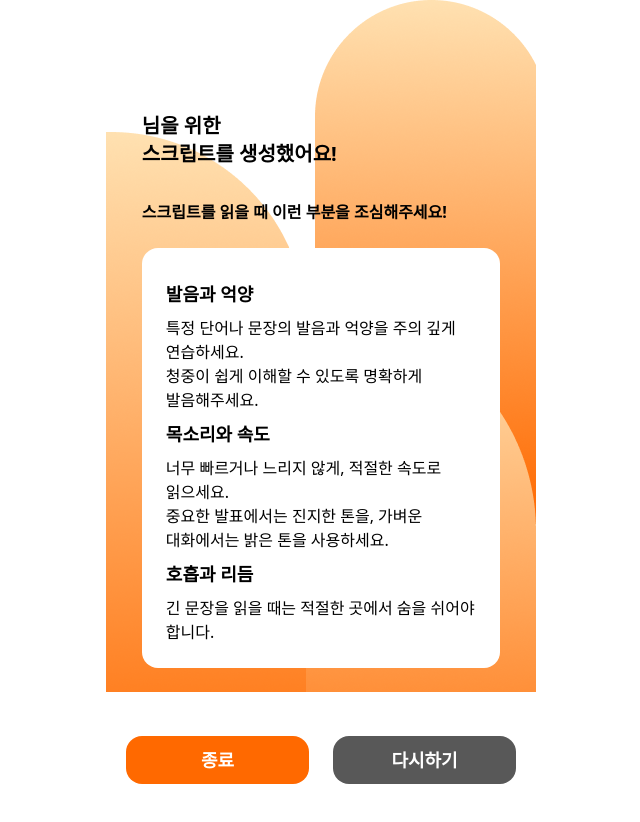
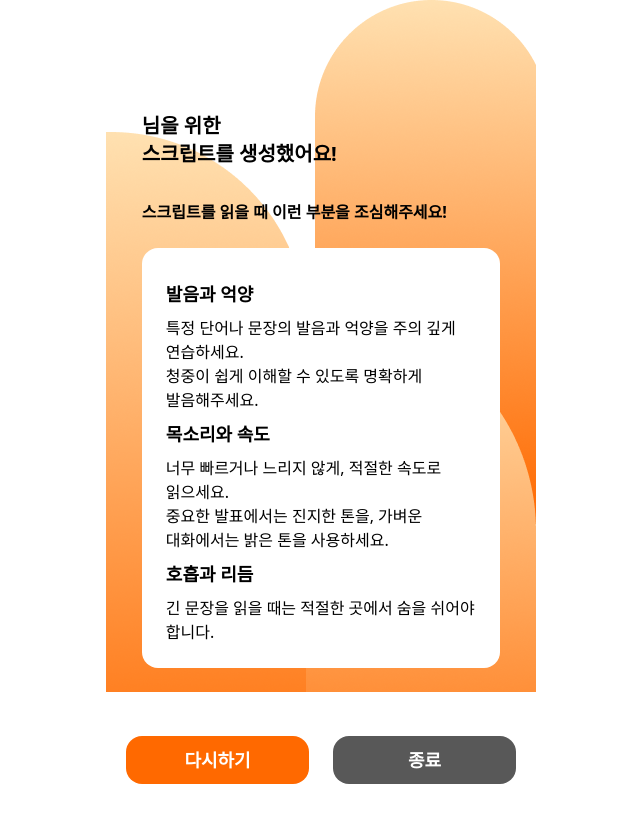
Before and after one commit to DEV-TINO/Maeum, a Vue app: page /result in a window 1280 px wide. Shown: the top 822 px of the page, without its empty margins (319-959 px from the left). Built offline with nearby package versions, Linux system fonts and the light colour scheme.

Commit message:
feat: change how use pinia

```diff
--- a/src/components/ProgressBar.vue
+++ b/src/components/ProgressBar.vue
@@ -1,7 +1,8 @@
 <script setup>
 import { usePageStepStore } from "@/stores/store";
+import { storeToRefs } from "pinia";
 
-const pageStepStore = usePageStepStore();
+const { pageStep } = storeToRefs(usePageStepStore());
 const MAX_PAGE_STEP = 6;
 const progressBarStep = (step) => {
   return {
@@ -13,12 +14,12 @@ const progressBarStep = (step) => {
   <div class="w-full flex flex-row justify-between items-center px-6">
     <div class="w-72 h-2 bg-box-color rounded-full relative">
       <div
-        :style="progressBarStep(pageStepStore.pageStep)"
+        :style="progressBarStep(pageStep)"
         class="bg-primary-color rounded-full h-full"
       ></div>
     </div>
     <h1 class="text-primary-color font-semibold">
-      {{ pageStepStore.pageStep }}/{{ MAX_PAGE_STEP }}
+      {{ pageStep }}/{{ MAX_PAGE_STEP }}
     </h1>
   </div>
 </template>
--- a/src/pages/EventPage.vue
+++ b/src/pages/EventPage.vue
@@ -3,10 +3,12 @@ import { ref } from "vue";
 import CustomBoxComponent from "../components/CustomBoxComponent.vue";
 import NextButttonComponent from "../components/NextButttonComponent.vue";
 import { useRouter } from "vue-router";
+import { usePageStepStore } from "@/stores/store";
 
 const EVENT_TYPE_DATA = ["경사", "조사", "기타"];
 const router = useRouter();
 const selectedIndex = ref(-1);
+const { saveScriptData } = usePageStepStore();
 
 const handleClickCustomBox = (idx) => {
   selectedIndex.value = idx;
@@ -15,8 +17,10 @@ const handleClickCustomBox = (idx) => {
 const handleClickNextButton = () => {
   if (selectedIndex.value === 0) {
     router.push({ name: "eventHappy" });
+    saveScriptData("eventType", "경사");
   } else if (selectedIndex.value === 1) {
     router.push({ name: "eventSad" });
+    saveScriptData("eventType", "조사");
   } else if (selectedIndex.value === 2) {
     router.push({ name: "eventOther" });
   }
--- a/src/pages/LoadingPage.vue
+++ b/src/pages/LoadingPage.vue
@@ -1,40 +1,28 @@
 <script setup>
-import OpenAI from "openai";
 import { usePageStepStore } from "@/stores/store";
+import { onMounted } from "vue";
 import { useRouter } from "vue-router";
 
-const pageStepStore = usePageStepStore();
+const { scriptData, openai } = usePageStepStore();
 const router = useRouter();
-const scriptData = pageStepStore.scriptData;
-
-const openai = new OpenAI({
-  apiKey: import.meta.env.VITE_OPENAI_API_KEY,
-  dangerouslyAllowBrowser: true,
-});
-let isRequestSent = false;
 
 const getGPTResponse = async () => {
-  if (isRequestSent) return;
   try {
-    isRequestSent = true;
-
-    const happyOrSadEvent = `${scriptData[1]}에게 ${scriptData[2][1]}에 대한 ${scriptData[2][0]} 메시지를 작성해주세요.\n`;
-    const otherEvent = `${scriptData[1]}에게 ${scriptData[2][1]}(을)를 작성해주세요.`;
+    const happyOrSadEvent = `${scriptData.opponentName}에게 ${scriptData.eventDetail}에 대한 ${scriptData.eventType} 메시지를 작성해주세요.\n`;
+    const otherEvent = `${scriptData.opponentName}에게 ${scriptData.eventDetail}(을)를 작성해주세요.`;
 
     const prompt =
       "당신은 상황에 따른 메시지를 작성해주는 인공지능입니다.\n" +
-        scriptData[2][0] ===
+        scriptData.eventType ===
       "기타"
         ? otherEvent
         : happyOrSadEvent +
-          `메시지의 길이는 ${scriptData[3]}이 되도록 해주세요.\n상대방과의 친밀도는 ${scriptData[4]}이며, ${scriptData[5]} 말투로 작성해주세요.`;
-    console.log(prompt);
+          `메시지의 길이는 ${scriptData.letterCount}이 되도록 해주세요.\n상대방과의 친밀도는 ${scriptData.intimacy}이며, ${scriptData.speech} 말투로 작성해주세요.`;
     const response = await openai.chat.completions.create({
       messages: [{ role: "system", content: prompt }],
       model: "gpt-3.5-turbo",
     });
 
-    console.log(response);
     router.push({
       name: "result",
       state: { resultData: response.choices[0].message.content },
@@ -44,7 +32,9 @@ const getGPTResponse = async () => {
   }
 };
 
-getGPTResponse();
+onMounted(() => {
+  getGPTResponse();
+});
 </script>
 <template>
   <div
--- a/src/pages/OtherEventPage.vue
+++ b/src/pages/OtherEventPage.vue
@@ -10,6 +10,7 @@ const otherEvent = ref("");
 const handleClickNextButton = () => {
   if (otherEvent.value === "") return;
 
+  saveScriptData("eventType", "기타");
   saveScriptData("eventDetail", otherEvent.value);
   moveToNextPage();
 };
--- a/src/pages/ResultPage.vue
+++ b/src/pages/ResultPage.vue
@@ -1,16 +1,18 @@
 <script setup>
-import { useRouter } from "vue-router";
 import NextButttonComponent from "../components/NextButttonComponent.vue";
 import { usePageStepStore } from "@/stores/store";
+import { useRouter } from "vue-router";
+
+const { scriptData } = usePageStepStore();
+const result = history.state.resultData;
+const router = useRouter();
 
 const handleClickRestartButton = () => {
-  pageStepStore.pageStep = 1;
+  router.push({ name: "user" });
 };
-const pageStepStore = usePageStepStore();
-const result = history.state.resultData;
 
 const handleClickQuitButton = () => {
-  pageStepStore.pageStep = 0;
+  router.push({ name: "main" });
 };
 </script>
 <template>
@@ -19,9 +21,7 @@ const handleClickQuitButton = () => {
   >
     <div class="w-5/6 text-left mt-28">
       <h2 class="text-xl font-bold">
-        <span class="text-primary-color">{{
-          pageStepStore.scriptData[0]
-        }}</span>
+        <span class="text-primary-color">{{ scriptData.userName }}</span>
         님을 위한 <br />
         스크립트를 생성했어요!
       </h2>
@@ -51,12 +51,13 @@ const handleClickQuitButton = () => {
     </div>
     <div class="flex flex-row bg-white w-full px-5 gap-6">
       <NextButttonComponent
+        text="다시하기"
         class="bg-primary-color"
+        :handleClickNextButton="handleClickRestartButton"
+      />
+      <NextButttonComponent
         text="종료"
         :handleClickNextButton="handleClickQuitButton"
-      /><NextButttonComponent
-        text="다시하기"
-        :handleClickNextButton="handleClickRestartButton"
       />
     </div>
   </div>
```
